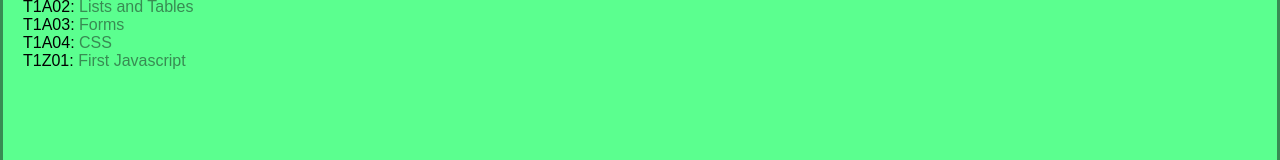
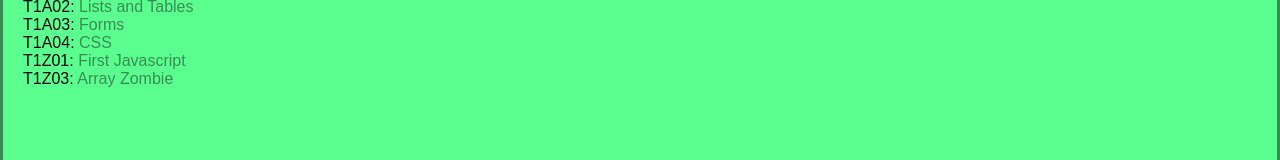
Before and after one commit to treybertram06/gamedev12trey, a plain HTML site: page public/index.html in a window 1280 px wide. Shown: the part 197-357 px from the top of the page. Drawn offline with Linux system fonts and the light colour scheme.

Commit message:
Update index.html

```diff
--- a/public/index.html
+++ b/public/index.html
@@ -19,6 +19,9 @@
           T1A04: <a href="https://treybertram06.github.io/gamedev12trey/public/t1a04cssTrey.html">CSS</a>
           <br>
           T1Z01: <a href="https://treybertram06.github.io/gamedev12trey/public/t1z01firstJavascriptTrey.html">First Javascript</a>
+          <br>
+          T1Z03: <a href="https://treybertram06.github.io/gamedev12trey/public/t1z03arrayZombieTrey.html">Array Zombie</a>
+
 
 
 
```
